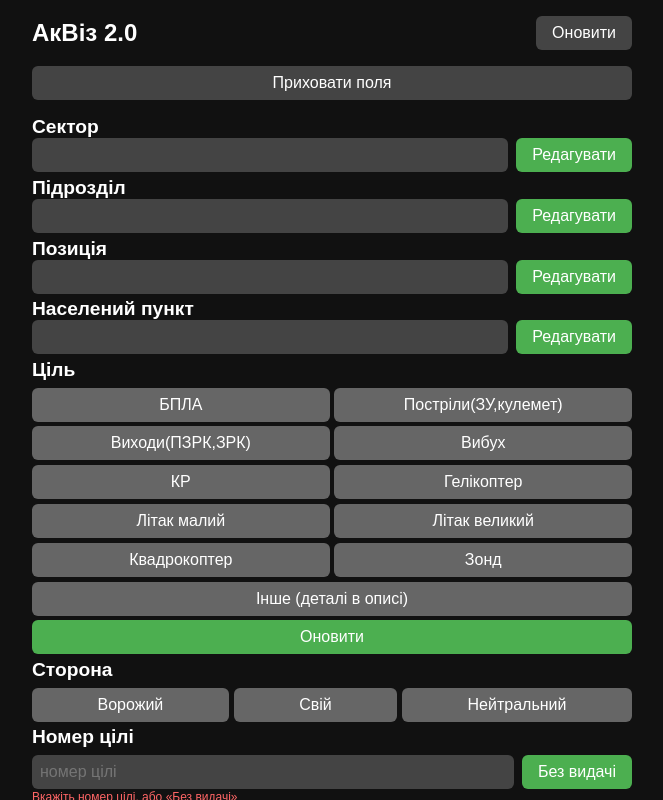
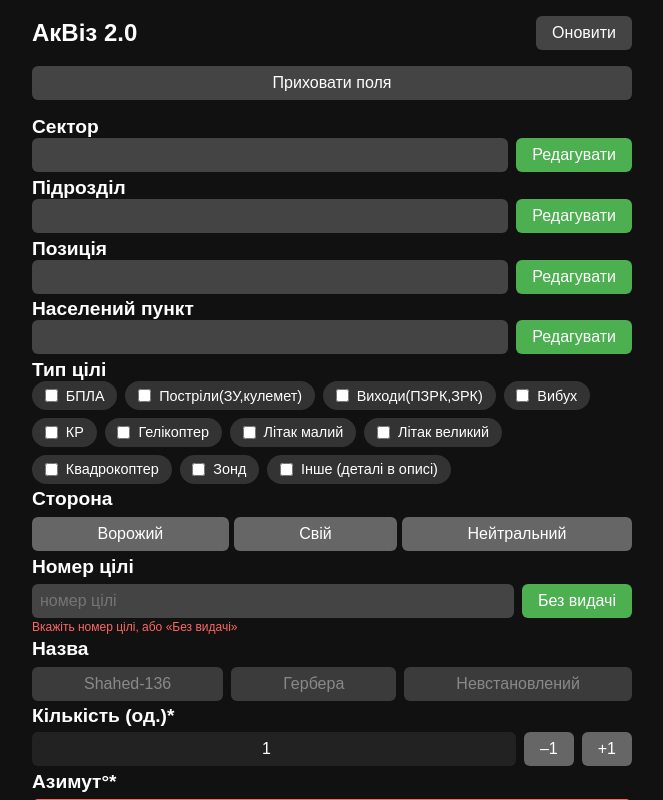
Before and after one commit to lolittajdm-alt/akviz0.2, a Next.js app: page / in a window 1280 px wide. Shown: the top 800 px of the page, without its empty margins (308-971 px from the left). Built offline with nearby package versions, Linux system fonts and the light colour scheme.

Commit message:
Update index.js

```diff
--- a/pages/index.js
+++ b/pages/index.js
@@ -502,37 +502,34 @@ useEffect(() => {
   </>
 )}
 
-        {/* Ціль */}
+        {/* ——— Ціль ——— */}
 <div style={blockMargin}>
-  <div style={labelStyle}>Ціль</div>
-  <div style={{
-    display: "flex",
-    flexWrap: "wrap",
-    gap: "0.3rem"
-  }}>
-    {goalsList.map(g => (
-      <button
-        key={g}
-        onClick={() => toggleGoal(g)}
+  <label style={labelStyle}>Тип цілі</label>
+  <div style={{ display: "flex", flexWrap: "wrap", gap: "0.5rem" }}>
+    {goalsList.map((goal) => (
+      <label
+        key={goal}
         style={{
-          ...buttonStyle,
-          flex: "1 1 calc(50% - 0.3rem)",
-          backgroundColor: form.selectedGoals.includes(g) ? "#4caf50" : buttonStyle.backgroundColor
+          display: "flex",
+          alignItems: "center",
+          backgroundColor: form.selectedGoals.includes(goal) ? "#2e75ff" : "#333",
+          color: "#fff",
+          padding: "0.4rem 0.8rem",
+          borderRadius: "16px",
+          fontSize: "0.9rem",
+          cursor: "pointer",
+          userSelect: "none",
         }}
       >
-        {g}
-      </button>
+        <input
+          type="checkbox"
+          checked={form.selectedGoals.includes(goal)}
+          onChange={() => toggleGoal(goal)}
+          style={{ marginRight: "0.5rem" }}
+        />
+        {goal}
+      </label>
     ))}
-    <button
-      onClick={resetGoals}
-      style={{
-        ...buttonStyle,
-        width: "100%",
-        backgroundColor: "#4caf50"
-      }}
-    >
-      Оновити
-    </button>
   </div>
 </div>
 
```
